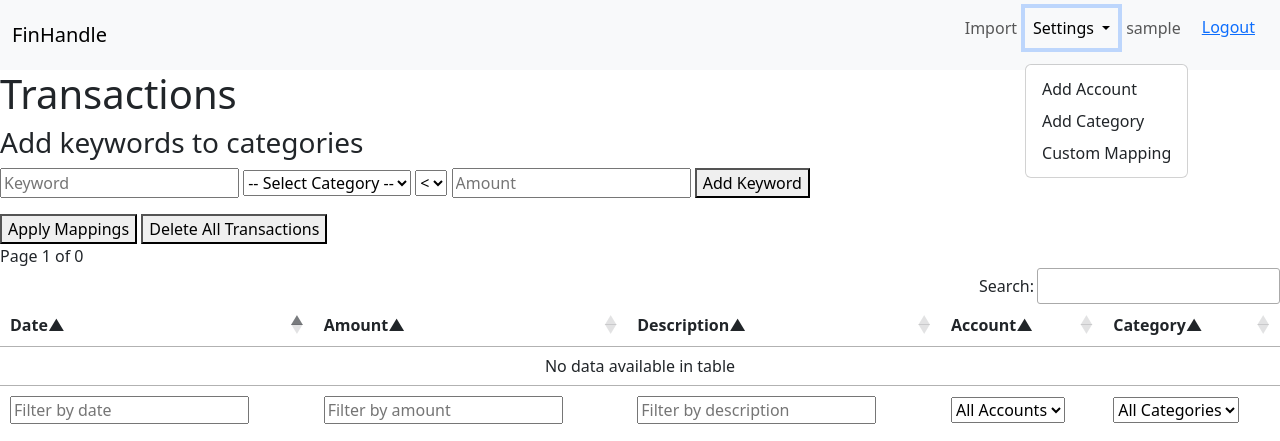
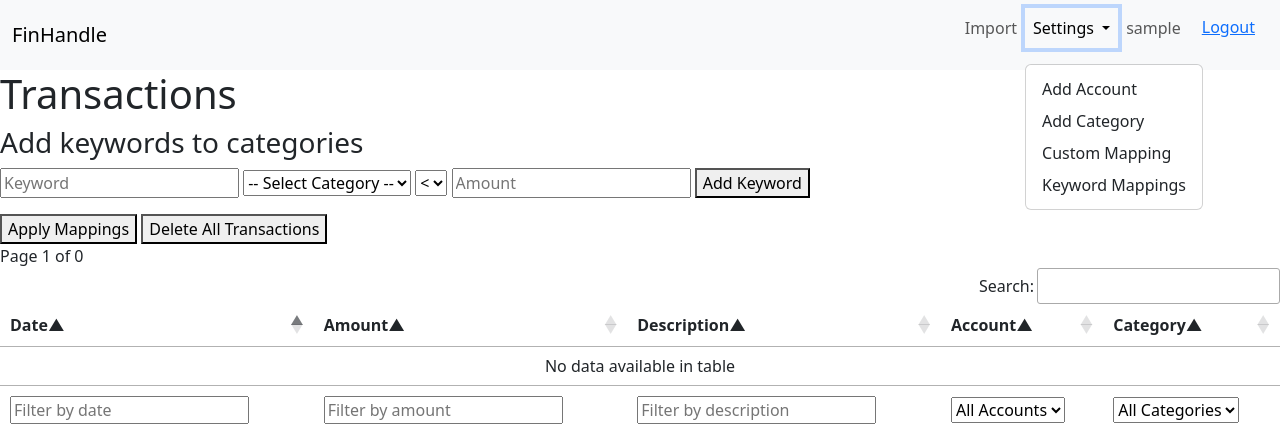
Before and after one commit to ashwin67/finhandle, a Flask app: page /transactions in a window 1280 px wide, after a click on "Settings". Shown: the top 441 px of the page. Run offline with Flask 3, Linux system fonts and the light colour scheme; the visitor is signed in with stand-in values (Sample User, id 1); data that the repository does not hold is empty; some libraries are stand-ins or nearby versions.

Commit message:
keyword mappings

```diff
--- a/templates/base.html
+++ b/templates/base.html
@@ -86,6 +86,8 @@
                         <li><a class="dropdown-item" href="#" data-bs-toggle="modal" data-bs-target="#addAccountModal">Add Account</a></li>
                         <li><a class="dropdown-item" href="#" data-bs-toggle="modal" data-bs-target="#addCategoryModal">Add Category</a></li>
                         <li><a class="dropdown-item" href="#" data-bs-toggle="modal" data-bs-target="#customMappingModal">Custom Mapping</a></li>
+                        <li><a class="dropdown-item" href="{{ url_for('main.keyword_mappings') }}">Keyword Mappings</a>
+                        </li>
                       </ul>
                     </li>
 
--- a/templates/transactions.html
+++ b/templates/transactions.html
@@ -185,23 +185,27 @@ $('#add-keyword').click(addKeywordToCategory);
 </script>
 
 <script>
-    $('#apply-mappings-button').click(function() {
-        $.ajax({
-            url: "{{ url_for('main.apply_mappings') }}",
-            type: 'POST',
-            success: function(response) {
-                if (response.status === 'success') {
-                    console.log('Mappings applied successfully');
-                    location.reload();
-                } else {
-                    console.log('Error applying mappings');
-                }
-            },
-            error: function() {
-                console.log('Error applying mappings');
-            }
-        });
-    });
+  function applyMappings() {
+      $.getJSON('{{ url_for("main.get_mappings") }}', function(mappings) {
+          for (var i = 0; i < mappings.length; i++) {
+              var mapping = mappings[i];
+              $('#transactions-table tbody tr').each(function() {
+                  var row = $(this);
+                  var description = row.find('td:nth-child(3)').text();
+                  var amount = parseFloat(row.find('td:nth-child(2)').text());
+                  var categoryDropdown = row.find('.category-dropdown');
+
+                  if (description.includes(mapping.keyword) && eval(amount + mapping.comparison + mapping.amount)) {
+                      categoryDropdown.val(mapping.category_id);
+                      categoryDropdown.trigger('change');
+                  }
+              });
+          }
+      });
+  }
+
+  $('#apply-mappings-button').click(applyMappings);
 </script>
 
+
 {% endblock %}
--- a/views/forms.py
+++ b/views/forms.py
@@ -1,7 +1,7 @@
 from flask_wtf import FlaskForm
 from wtforms import FileField, SubmitField, SelectField, StringField
 from wtforms.validators import DataRequired
-from models.parameters import Account, Category
+from models.parameters import Account, Category, KeywordCategoryMapping
 from wtforms import HiddenField
 from wtforms.validators import Optional
 from flask_login import current_user
@@ -37,3 +37,13 @@ class CustomMappingForm(FlaskForm):
     description = StringField('Description Column Name', validators=[DataRequired()])
     amount = StringField('Amount Column Name', validators=[DataRequired()])
     submit = SubmitField('Save')
+
+class AddKeywordCategoryForm(FlaskForm):
+    csrf_token = HiddenField(id='add_keyword_category_csrf_token')
+    keyword = StringField('Keyword', validators=[DataRequired()])
+    category = SelectField('Category', validators=[DataRequired()], coerce=int)
+    submit = SubmitField('Save')
+
+    def __init__(self, *args, **kwargs):
+        super(AddKeywordCategoryForm, self).__init__(*args, **kwargs)
+        self.category.choices = [(param.id, param.name) for param in Category.query.filter_by(user_id=current_user.id).all()]
--- a/views/main.py
+++ b/views/main.py
@@ -12,6 +12,7 @@ from app import db
 from werkzeug.utils import secure_filename
 import tempfile
 import os
+from flask import jsonify
 
 main = Blueprint('main', __name__)
 
@@ -159,7 +160,7 @@ def get_yearly_data(year):
     monthly_spending_by_category = current_user.get_monthly_spending_by_category(year)
     return jsonify(monthly_spending_by_category)
 
-@main.route('/add-keyword-to-category', methods=['POST'])
+@main.route('/add_keyword_to_category', methods=['POST'])
 @login_required
 def add_keyword_to_category():
     keyword = request.form.get('keyword')
@@ -191,3 +192,31 @@ def apply_mappings():
         current_user.apply_keyword_mappings(transaction)
     db.session.commit()
     return jsonify(status='success')
+
+@main.route('/get_mappings', methods=['GET', 'DELETE'])
+@login_required
+def get_mappings():
+    if request.method == 'DELETE':
+        mapping_id = request.args.get('mapping_id')
+        mapping = KeywordCategoryMapping.query.get_or_404(mapping_id)
+        db.session.delete(mapping)
+        db.session.commit()
+        return jsonify(status='success')
+    else:
+        mappings = KeywordCategoryMapping.query.all()
+        result = []
+        for mapping in mappings:
+            result.append({
+                'id': mapping.id,
+                'keyword': mapping.keyword,
+                'category_id': mapping.category_id,
+                'category_name': mapping.category.name,
+                'comparison': mapping.comparison,
+                'amount': mapping.amount
+            })
+        return jsonify(result)
+
+@main.route('/keyword_mappings')
+@login_required
+def keyword_mappings():
+    return render_template('keyword_mappings.html')
--- a/views/utilities.py
+++ b/views/utilities.py
@@ -1,7 +1,7 @@
 from flask import render_template
 from flask_login import current_user
-from views.forms import TransactionUploadForm, AddAccountForm, AddCategoryForm, CustomMappingForm
-from models.parameters import Account, Category
+from views.forms import TransactionUploadForm, AddAccountForm, AddCategoryForm, CustomMappingForm, AddKeywordCategoryForm
+from models.parameters import Account, Category, KeywordCategoryMapping
 from models.transaction import Transaction
 from collections import defaultdict
 import datetime
@@ -29,6 +29,8 @@ def get_base_template_data():
         'total_balance': 0,
         'transaction_form': None,
         'custom_mapping_form': None,
+        'add_keyword_category_form': None,
+        'existing_keywords': []
     }
 
     if current_user.is_authenticated:
@@ -39,6 +41,8 @@ def get_base_template_data():
         data['total_balance'] = current_user.total_balance
         data['transaction_form'] = TransactionUploadForm()
         data['custom_mapping_form'] = CustomMappingForm()
+        data['add_keyword_category_form'] = AddKeywordCategoryForm()
+        data['existing_keywords'] = KeywordCategoryMapping.query.filter_by(user_id=current_user.id).all()
 
     return data
 
```
Also changed, not shown: templates/keyword_mappings.html (added, +59 -0 lines).
